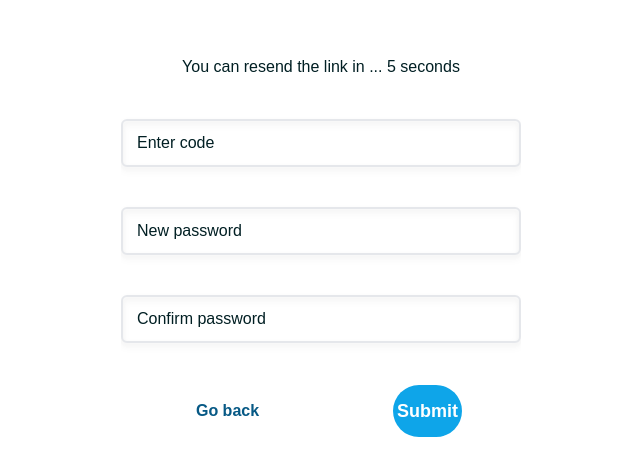
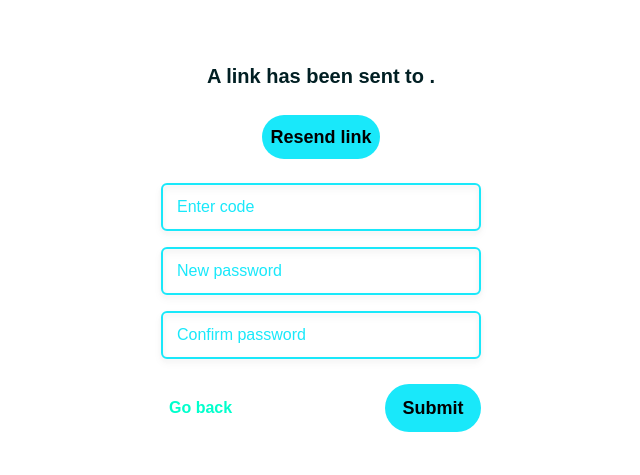
Before and after one commit to jerling2/Next.js-RA-Schedule, a Next.js app: page /signIn/forgotPassword in a window 1280 px wide. Shown: the part 153-628 px from the top of the page, without its empty margins (319-959 px from the left). Built offline with nearby package versions, Linux system fonts and the light colour scheme; no server answers.

Commit message:
Refactor forgot password page

```diff
--- a/app/signIn/forgotPassword/page.tsx
+++ b/app/signIn/forgotPassword/page.tsx
@@ -11,7 +11,7 @@ import SmallButton from "@/components/NextButton";
 export default function forgotPassword () {
     const router = useRouter();
     const { email } = useEmailContext();
-    const [timeLeft, setTimeLeft] = useState<number>(10);
+    const [timeLeft, setTimeLeft] = useState<number>(0);
     const minPassLen = 8;
     const maxPassLen = 128;
     const passUpper = '(?=(?:.*[A-Z]){1,})';
@@ -33,7 +33,7 @@ export default function forgotPassword () {
     const [loading, setLoading] = useState<boolean>(false);
 
     const fieldInputStyle = (index: number) => (
-        `h-12 w-full ${shakes[index] ? 'animate-shake' : ''}`
+        `h-12 w-full border-inherit text-inherit bg-background-1 ${shakes[index] ? 'animate-shake' : ''}`
     );
 
     useEffect(() => {
@@ -55,7 +55,7 @@ export default function forgotPassword () {
         }
       }, [pass, conf])
 
-    const requestReset = async () => {
+    const requestReset = () => {
         setTimeLeft(10);
         sendPasswordResetEmail(auth, email);
     }
@@ -135,13 +135,21 @@ export default function forgotPassword () {
       }
 
     return (
-        <div className="relative flex flex-col w-full h-full justify-center place-items-center gap-y-10">
+        <div className="relative flex flex-col w-full h-full justify-between place-items-center">
+            <div className="text-xl mt-7 h-fit font-bold">
+                A link has been sent to <span className="bg-gradient-to-r from-primary to-accent text-transparent bg-clip-text">{email}</span>.
+            </div>
             {timeLeft > 0 && <div>
                 You can resend the link in ... {timeLeft} seconds
             </div>}
-            {timeLeft === 0 && <button className="p-4 bg-sky-500 rounded-full font-bold text-white cursor-pointer hover:bg-sky-600" onClick={() => requestReset()}>
-                Send a password reset link to {email}
-            </button>}
+            {timeLeft === 0 &&
+            <div className="font-bold text-black cursor-pointer h-fit w-fit [&>*]:p-2 [&>*]:bg-primary text-black [&>*]:hover:bg-primary-hover rounded-full " >
+                <SmallButton
+                value="Resend link"
+                onClick={() => requestReset()} />
+            </div>
+            }
+            <div className="flex flex-col w-[75%] gap-y-4 border-primary text-primary">
                 <div className={fieldInputStyle(0)} onAnimationEnd={()=>handleShakes(0, false)}>
                     <FieldInput placeholder={oobCodePlaceholder} value={oobCode} onChange={handleOobFieldInput} invalid={oobInvalid} />
                 </div>
@@ -151,13 +159,13 @@ export default function forgotPassword () {
                 <div className={fieldInputStyle(2)} onAnimationEnd={()=>handleShakes(2, false)}>
                     <FieldInput type="password" placeholder={confPlaceholder} value={conf} onChange={setConf} invalid={!match} />
                 </div>
-            <div className="flex flex-row justify-around w-full place-items-center">
-                <div className="font-bold text-sky-800 place-self cursor-pointer hover:bg-sky-100 p-4 rounded-full"
+            </div>
+            <div className="flex flex-row w-[75%] h-12 mb-7 justify-between items-center">
+                <div className="font-bold text-accent place-self cursor-pointer hover:bg-accent-hover p-2 rounded-full"
                     onClick={() => router.push("userPassword")}>
                     Go back
                 </div>
-
-                <div className="font-bold text-white [&>button]:p-1 [&>div]:p-1 aspect-[4/3] min-w-fit bg-sky-500 hover:bg-sky-600 cursor-pointer rounded-full">
+                <div className="font-bold text-black h-full w-24 [&>*]:bg-primary [&>*]:hover:bg-primary-hover">
                     <SmallButton value="Submit" isLoading={loading} onClick={() => {handleFormSubmit()}}/>
                 </div>
             </div>
--- a/app/signIn/layout.tsx
+++ b/app/signIn/layout.tsx
@@ -9,7 +9,7 @@ export default function SignInLayout({
       // min-w-[400px] w-1/4 aspect-square
         <EmailContextProvider>
             <div className="flex flex-row h-screen justify-center items-center">
-                <div className="flex flex-col min-w-[400px] w-1/4 aspect-square overflow-hidden bg-background-2 rounded-lg items-center justify-between shadow-color">
+                <div className="flex flex-col min-w-[400px] w-1/3 aspect-square overflow-hidden bg-background-2 rounded-lg items-center justify-between shadow-color">
                     {children}
                 </div>
             </div>
--- a/app/welcome/page.tsx
+++ b/app/welcome/page.tsx
@@ -6,7 +6,7 @@ export default function SignIn() {
 
     return (
         <div className="relative flex flex-row h-screen justify-center items-center">
-            <div className="relative flex flex-col min-w-[400px] w-1/4 aspect-square justify-between bg-background-2 shadow-color items-center rounded-2xl">
+            <div className="relative flex flex-col min-w-[400px] w-1/3 aspect-square justify-between bg-background-2 shadow-color items-center rounded-2xl">
                 <div className='text-5xl mt-7 font-bold bg-gradient-to-r from-primary to-accent text-transparent bg-clip-text'>
                     Welcome
                 </div>
```
Lines whose indentation alone changed are shown as unchanged.
